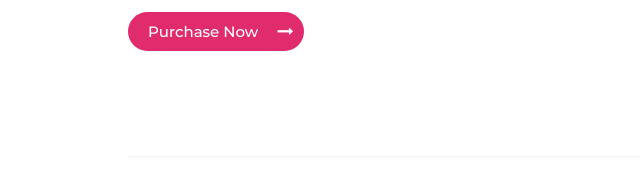
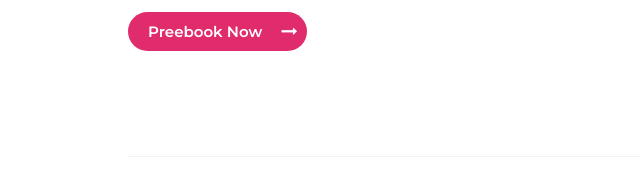
Before and after one commit to devhasibulislam/assignment-02, a plain HTML site: page index.html in a window 1280 px wide. Shown: the part 455-629 px from the top of the page, 0-640 px from the left. Drawn offline with Linux system fonts and the light colour scheme.

Commit message:
noting major change

```diff
--- a/index.html
+++ b/index.html
@@ -54,7 +54,7 @@
                         </p>
                         <div class="btn">
                             <span>
-                                <a href="#">Purchase Now</a>
+                                <a href="#">Preebook Now</a>
                                 <i class="fa fa-long-arrow-right" aria-hidden="true"></i>
                             </span>
                         </div>
--- a/style.css
+++ b/style.css
@@ -153,7 +153,7 @@ header {
 
 .hero__desc span a {
     color: var(--color-paper-white);
-    font-weight: 500;
+    font-weight: 600;
     font-size: 15px;
 }
 
```
